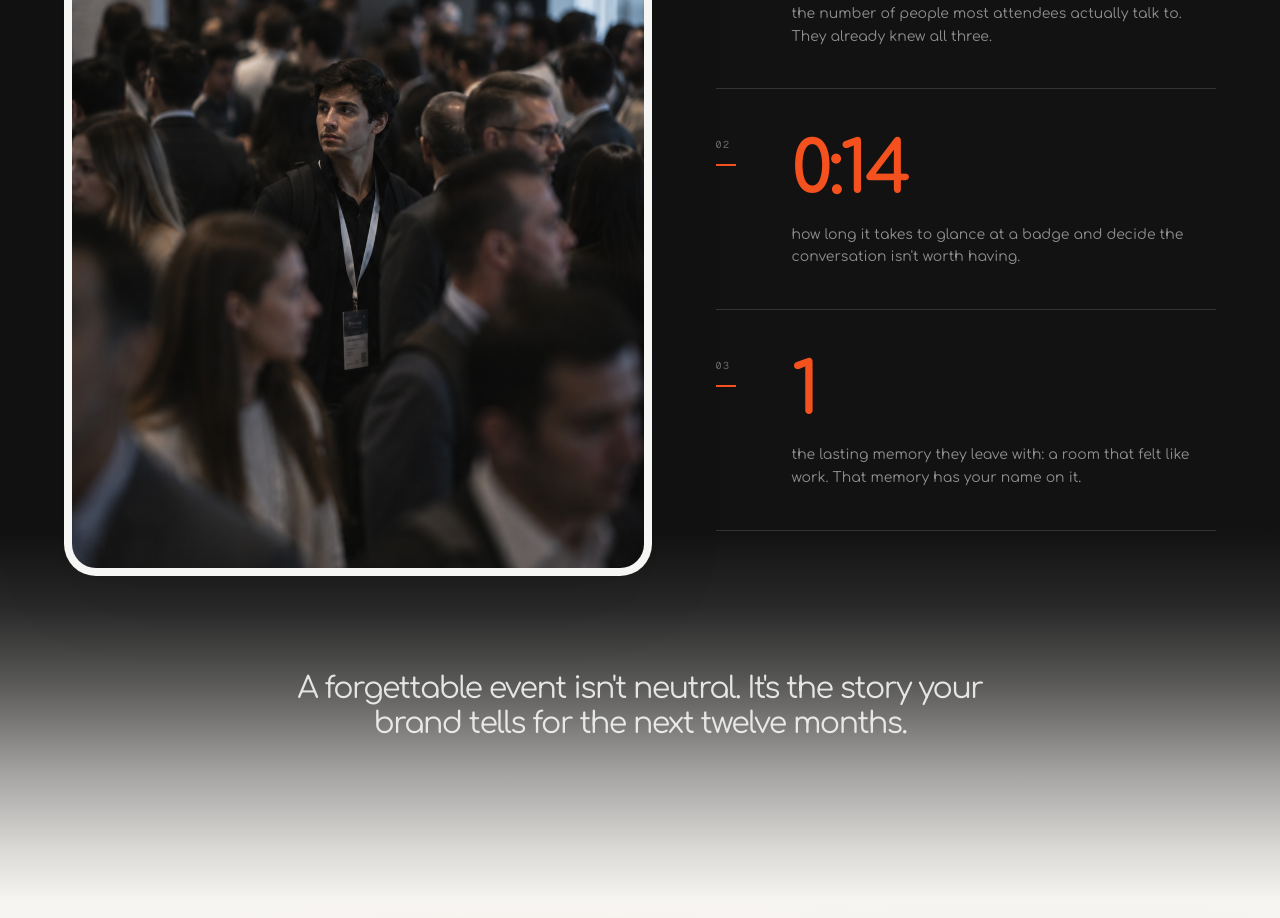
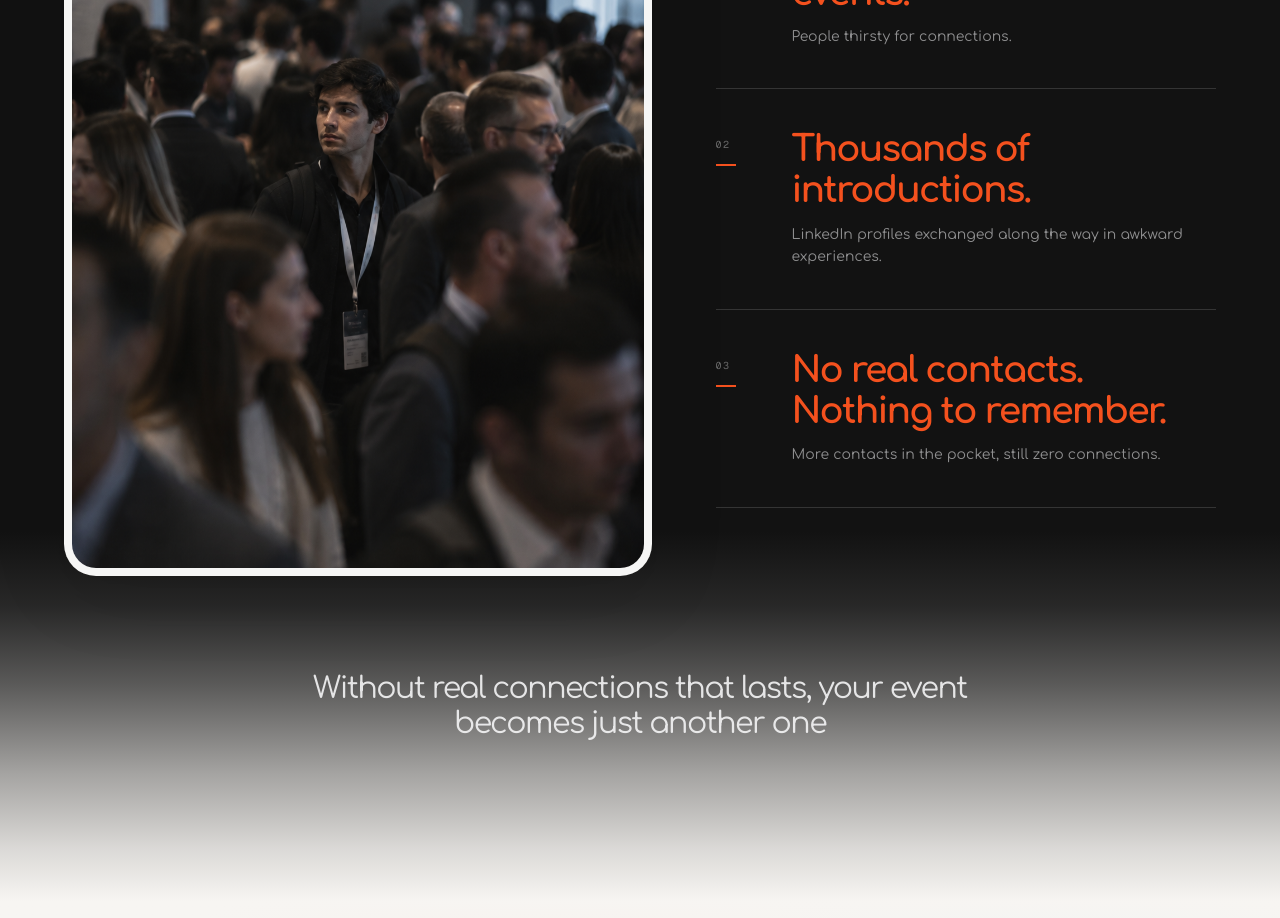
Before and after one commit to weftnow/web-frontend, a Next.js app: page / in a window 1280 px wide. Shown: the part 1460-2378 px from the top of the page. Built offline with nearby package versions, Linux system fonts and the light colour scheme.

Commit message:
content: rewrite problem-section messaging

```diff
--- a/components/sections/Problem.tsx
+++ b/components/sections/Problem.tsx
@@ -66,7 +66,7 @@ export function Problem() {
               </div>
 
               <div>
-                <span className="font-display block text-6xl font-bold text-ember md:text-7xl">
+                <span className="font-display block text-2xl font-bold leading-snug text-ember sm:text-3xl md:text-4xl">
                   {beat.stat}
                 </span>
                 <p className="mt-3 max-w-md text-sm leading-relaxed text-paper/55 transition-[color,transform] duration-200 ease-out group-hover:translate-x-2 group-hover:text-paper/82 group-focus-visible:translate-x-2 group-focus-visible:text-paper/82">
--- a/content.ts
+++ b/content.ts
@@ -175,27 +175,23 @@ export const content = {
   },
 
   problem: {
-    eyebrow: "The room that didn't work",
+    eyebrow: "The networking that didn't work",
     headline: [{ text: "Everyone came to connect.", muted: "Almost no one did." }],
     beats: [
       {
-        stat: "3",
-        label:
-          "the number of people most attendees actually talk to. They already knew all three.",
+        stat: "Dozens of “networking” events.",
+        label: "People thirsty for connections.",
       },
       {
-        stat: "0:14",
-        label:
-          "how long it takes to glance at a badge and decide the conversation isn't worth having.",
+        stat: "Thousands of introductions.",
+        label: "LinkedIn profiles exchanged along the way in awkward experiences.",
       },
       {
-        stat: "1",
-        label:
-          "the lasting memory they leave with: a room that felt like work. That memory has your name on it.",
+        stat: "No real contacts. Nothing to remember.",
+        label: "More contacts in the pocket, still zero connections.",
       },
     ],
-    kicker:
-      "A forgettable event isn't neutral. It's the story your brand tells for the next twelve months.",
+    kicker: "Without real connections that lasts, your event becomes just another one",
   },
 
   turn: {
```
